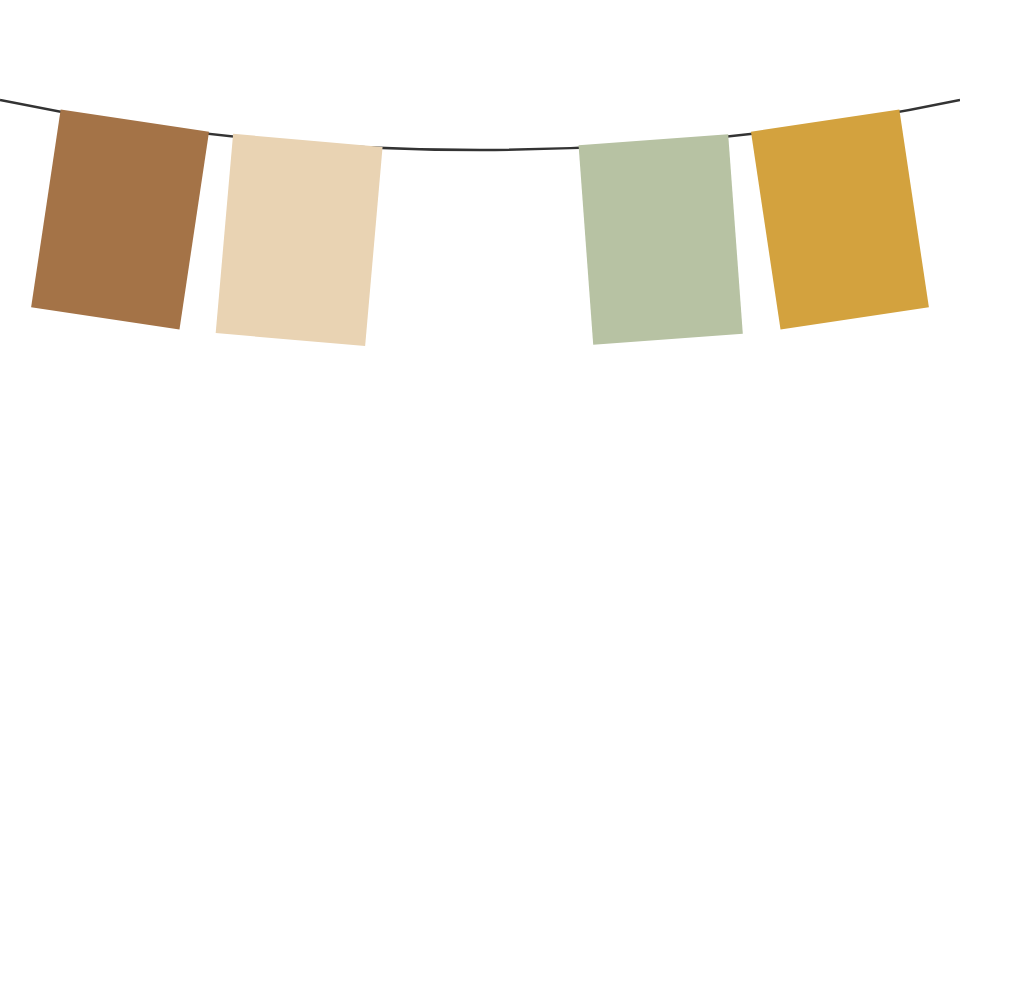
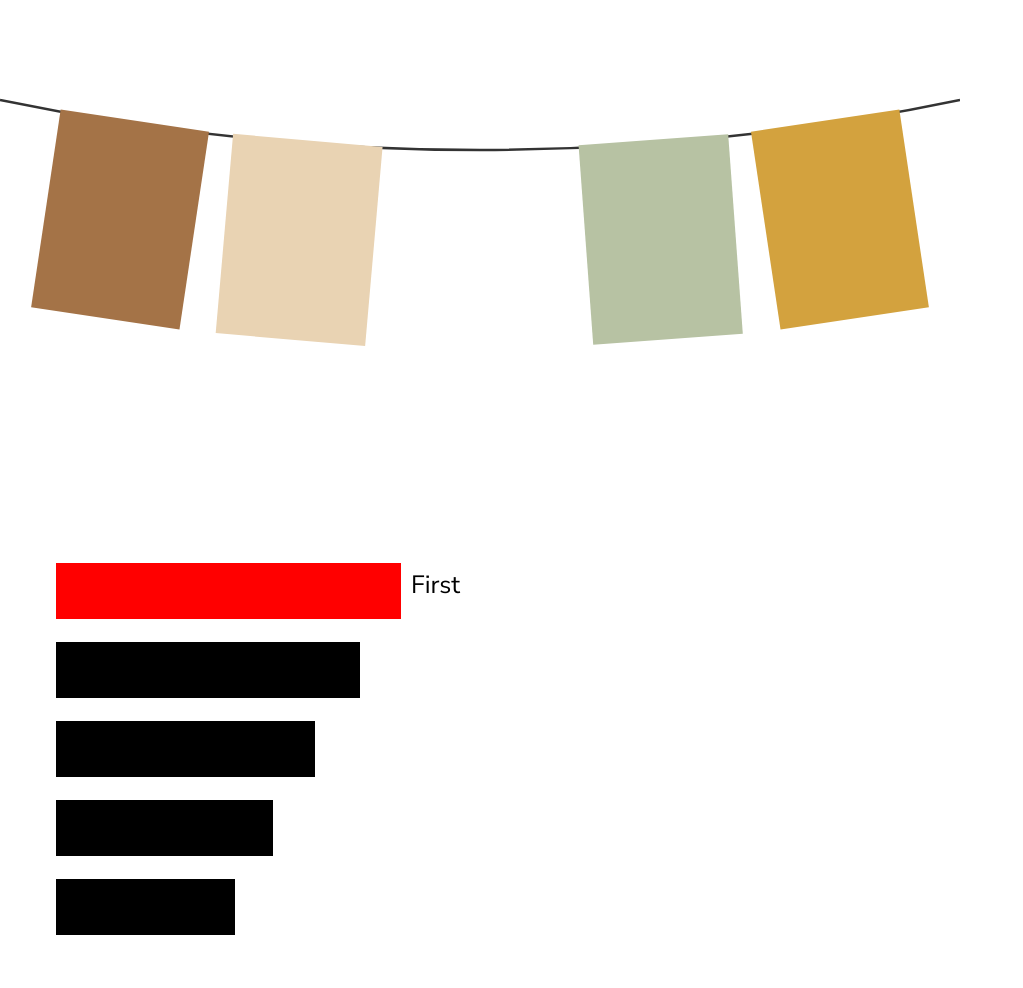
Before and after one commit to Imani-r/D3-Playground, a website: page index.html in a window 1280 px wide. Shown: the whole page, without its empty margins (0-1023 px from the left). Before the commit the page ends 800 px from the top, so only its background shows below. Drawn offline with Linux system fonts and the light colour scheme.

Commit message:
pesudo visualisations

```diff
--- a/index.html
+++ b/index.html
@@ -7,17 +7,26 @@
     <title>D3 Playground</title>
     <link rel="stylesheet" href="resources/public/css/style.css" />
     <link rel="icon" href="./favicon.ico" type="image/x-icon" />
-  </head>
-
-  <body>
+    <link rel="preconnect" href="https://fonts.googleapis.com" />
+    <link rel="preconnect" href="https://fonts.gstatic.com" crossorigin />
+    <link
+      href="https://fonts.googleapis.com/css2?family=Nunito+Sans:ital,opsz,wght@0,6..12,200..1000;1,6..12,200..1000&display=swap"
+      rel="stylesheet"
+    />
     <!-- Fill the screen so there are no scroll bars-->
     <style>
       body {
         margin: 0;
         overflow: hidden;
       }
+      text {
+        font-size: 25px;
+        font-family: "Nunito Sans", sans-serif;
+      }
     </style>
+  </head>
 
+  <body>
     <svg width="960" height="500">
       <!-- Add a clothesline -->
       <path
@@ -90,5 +99,59 @@
 
     <!-- Create a div where the graph will be inserted -->
     <div id="my_viz"></div>
+
+    <!-- Pseudo bar Chart -->
+
+    <svg
+      width="618"
+      height="481"
+      viewBox="0 0 618 481"
+      fill="none"
+      xmlns="http://www.w3.org/2000/svg"
+    >
+      <rect width="618" height="481" fill="white" />
+      <rect
+        x="401"
+        y="59"
+        width="56"
+        height="345"
+        transform="rotate(90 401 59)"
+        fill="red"
+      />
+      <rect
+        x="235"
+        y="375"
+        width="56"
+        height="179"
+        transform="rotate(90 235 375)"
+        fill="black"
+      />
+      <rect
+        x="273"
+        y="296"
+        width="56"
+        height="217"
+        transform="rotate(90 273 296)"
+        fill="black"
+      />
+      <rect
+        x="315"
+        y="217"
+        width="56"
+        height="259"
+        transform="rotate(90 315 217)"
+        fill="black"
+      />
+      <rect
+        x="360"
+        y="138"
+        width="56"
+        height="304"
+        transform="rotate(90 360 138)"
+        fill="black"
+      />
+
+      <text fill="black" x="411" y="89">First</text>
+    </svg>
   </body>
 </html>
```
